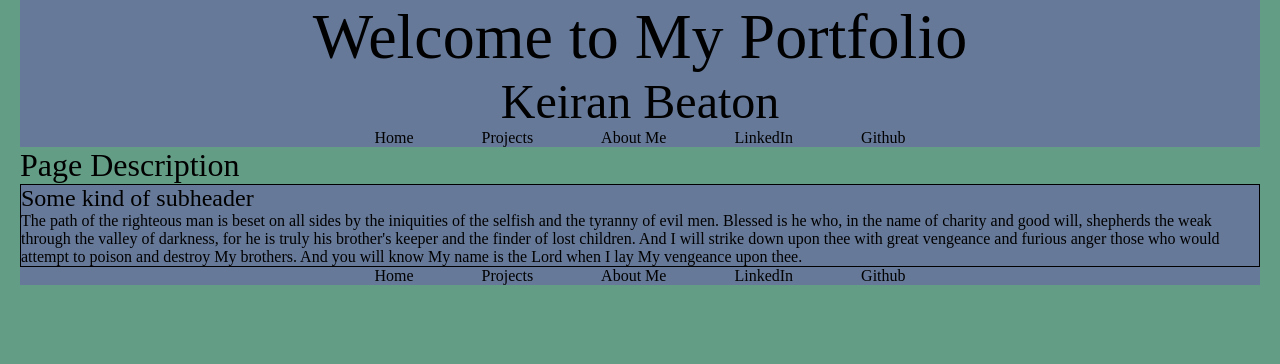
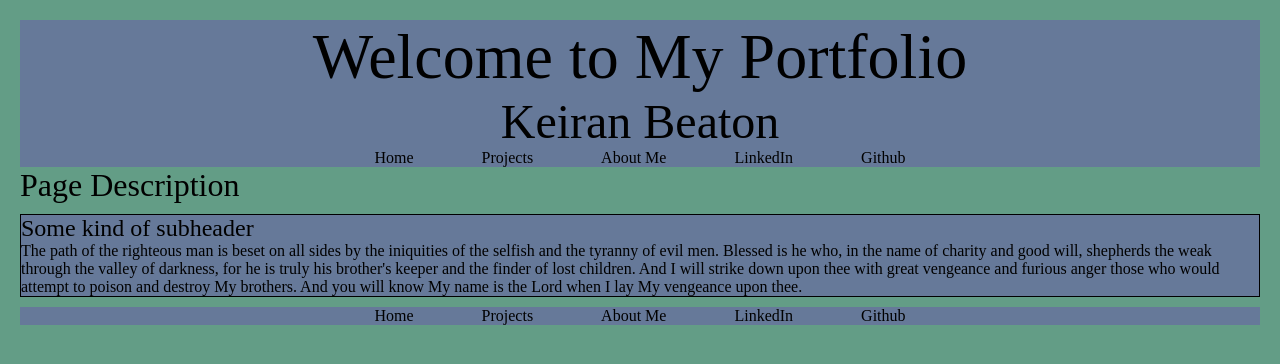
Before and after one commit to Keiranbeaton/portfolio, a plain HTML site: page index.html in a window 1280 px wide. Drawn offline with Linux system fonts and the light colour scheme.

Commit message:
updated styling

```diff
--- a/styles/base.css
+++ b/styles/base.css
@@ -1,8 +1,7 @@
 body {
   line-height: normal;
   background-color: #639D86;
-  padding-left: 20px;
-  padding-right: 20px;
+  padding: 20px;
 }
 
 article {
@@ -10,6 +9,7 @@ article {
   border-width: thin;
   border-color: black;
   background-color: #667999;
+  margin-top:10px;
 }
 
 h1 {
@@ -34,6 +34,7 @@ h4 {
 
 .site-footer {
     background-color: #667999;
+    margin-top: 10px;
 }
 
 a {
@@ -41,3 +42,7 @@ a {
   text-decoration: none;
   font-size: 1em;
 }
+
+hr {
+  border-color: #B3D485;
+}
```
